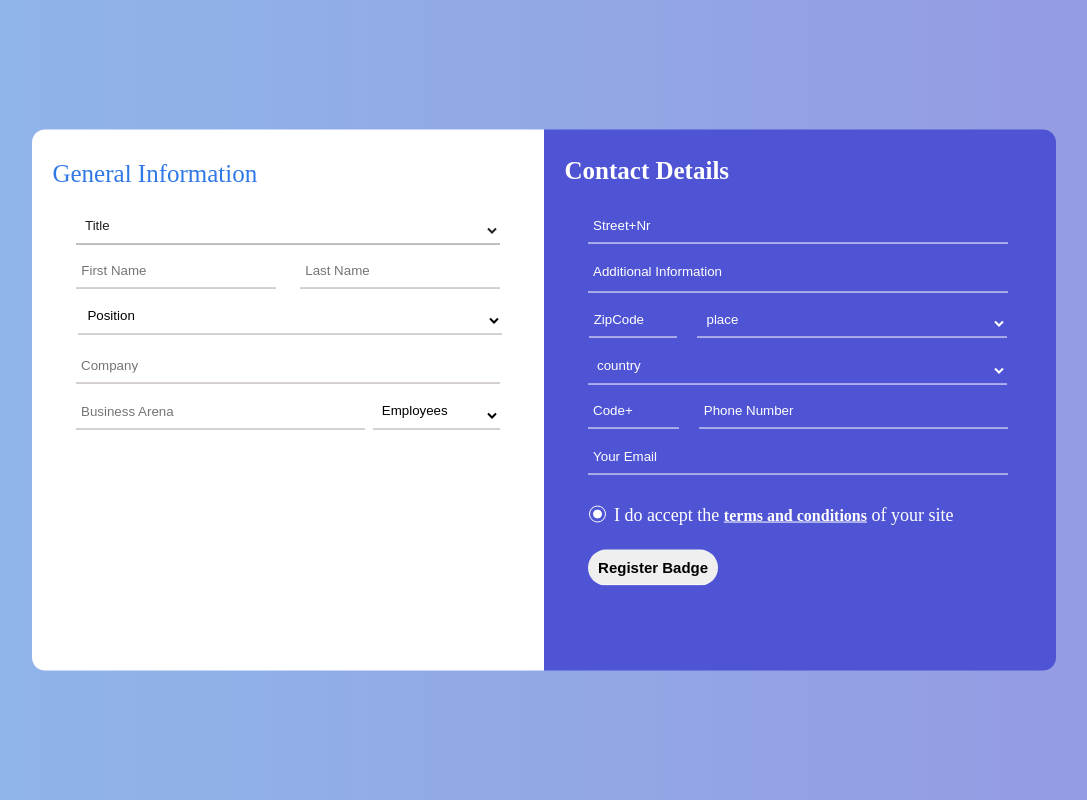
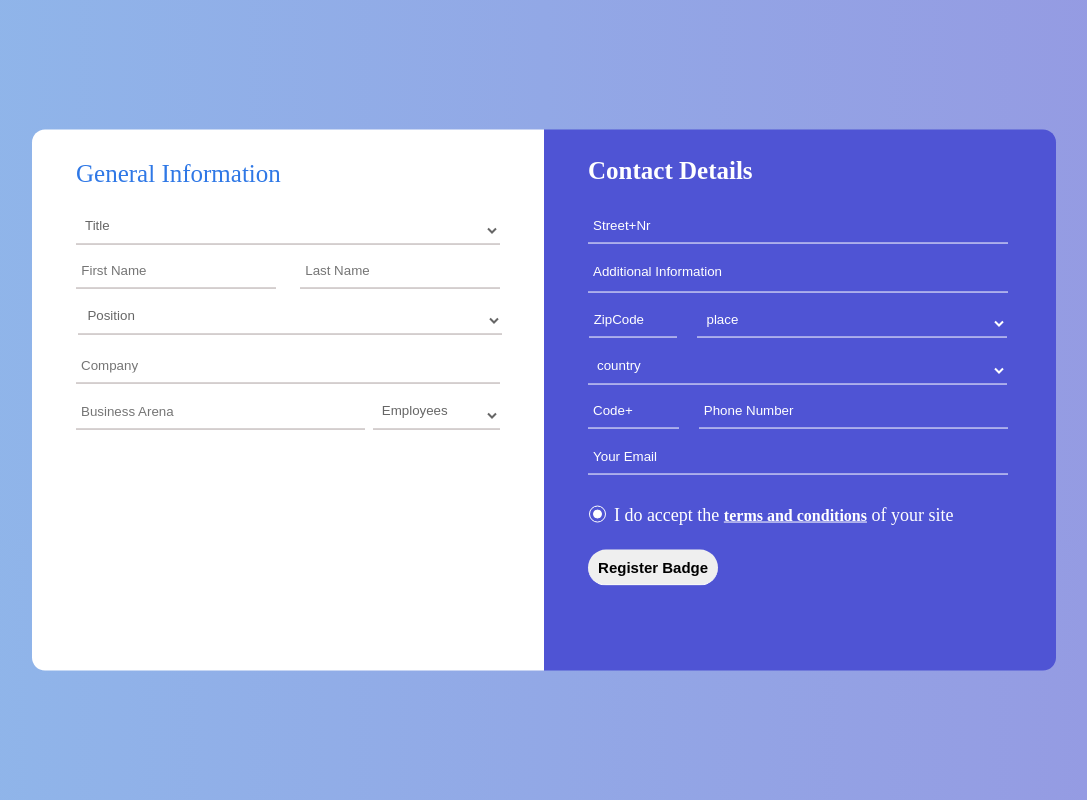
Before and after one commit to arslene-kabinda/Formulaire-de-contact, a plain HTML site: page index.html in a window 1280 px wide. Shown: the whole page, without its empty margins (96-1183 px from the left). Drawn offline with Linux system fonts and the light colour scheme; a web font is replaced by a local one.

Commit message:
mise à jour

```diff
--- a/index.html
+++ b/index.html
@@ -12,7 +12,7 @@
                 <h1 id="generalinformation">General Information</h1>
                 <br>
                 <div class="myFields">
-                    <select name="" id="title">
+                    <select name="name" id="title">
                         <option value="">Title</option>
                         <option value="">patient</option>
                         <option value="">client></option>
@@ -26,7 +26,7 @@
                 </div>
                 <br>
                 <div class="myFields" id="posdiv">
-                    <select name="" id="position" class="noms">
+                    <select name="name" id="position" class="noms">
                         <option value="">Position</option>
                         <option value="">gauche</option>
                         <option value="">droite</option>
@@ -40,7 +40,7 @@
                 <br>
                 <div class="myFields" id="busemp">
                     <input type="text" placeholder="Business Arena" class="noms" id="business">
-                    <select name="" id="Employees" class="noms">
+                    <select name="name" id="Employees" class="noms">
                         <option value="">Employees</option>
                         <option value="">kkkk</option>
                         <option value="">jkjkdf</option>
@@ -55,11 +55,11 @@
                     <input type="text" placeholder="Street+Nr" id="Streetnr">
                 </div>
                 <br>
-                <div><input type="text" placeholder="Additional Information"class="noms2" id="addinfos"></div>
+                <div><input type="text" placeholder="Additional Information" class="noms2" id="addinfos"></div>
                 <br>
                 <div id="zipAndPlace">
                     <input type="number" placeholder=ZipCode  class="noms2" id="zipcode">
-                    <select name="" id="place" class="noms2">
+                    <select name="name" id="place" class="noms2">
                         <option value="">place</option>
                         <option value="">kkkk</option>
                         <option value="">jkjkdf</option>
@@ -68,7 +68,7 @@
 
                 </div>
                 <br>
-                <div><select name="" id="country" class="noms2">
+                <div><select name="name" id="country" class="noms2">
                     <option value="">country</option>
                     <option value="">DRC</option>
                     <option value="">USA</option>
--- a/style.css
+++ b/style.css
@@ -45,6 +45,7 @@ h1{
     margin-top: 7px;
     font-size: 25px;
     font-family: "Air Factory Rounded";
+    margin-left: 5%;
 }
 
 #form2{
@@ -69,10 +70,10 @@ h1{
 #title{
     width: 90%;
     border: none;
-    border-bottom: 1px solid gray;
+    border-bottom: 1px solid rgb(172, 161, 161);
     padding-bottom: 10px;
     background: white;
-    color: rgb(34, 33, 33);
+    color: rgba(0,0,0, 0.6);
     margin-left: 5%;
     margin-right: 5%;
     padding-left: 5px;
@@ -102,6 +103,7 @@ h1{
     margin-left: 5.5%;
     margin-right: 8%;
     padding-left: 5px;
+    color: rgba(0,0,0, 0.6);
 }
 #posdiv{
     padding-top: 10px;
@@ -119,6 +121,7 @@ h1{
     padding-bottom: 10px;
     background-color: white;
     padding-left: 5px;
+    color: rgba(0,0,0, 0.6);
 }
 #business{
     width: 67%;
@@ -131,6 +134,7 @@ h1{
     margin-right: 5%;
     padding-left: 5px;
     width: 90%;
+
 }
 
 #lastname{
@@ -144,6 +148,7 @@ h1{
     width: 46%;
     padding-bottom: 10px;
     padding-left: 5px;
+    color: #A3A3A3;
 }
 #generalinformation{
     color:rgb(47,120,230);
```
